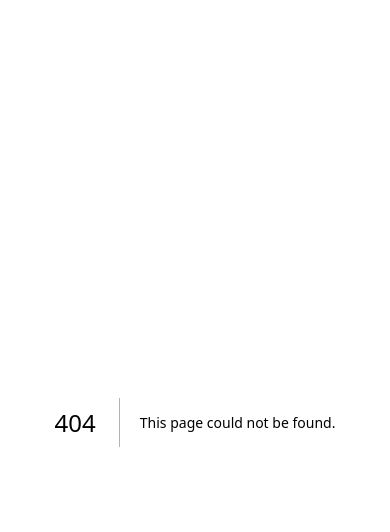
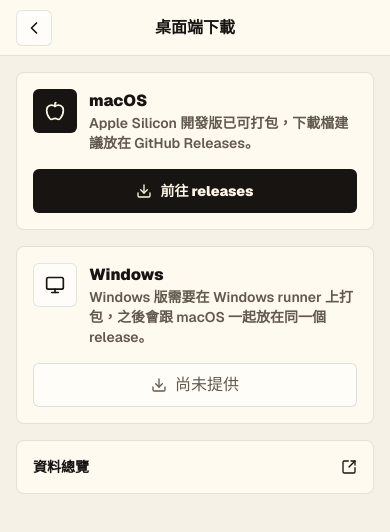
Before and after one commit to yuhsiangc0620/Echo, a Next.js app: page /desktop in a window 390 px wide. Before the commit this address had no page. Shown: the top 532 px of the page. Built offline with nearby package versions, Linux system fonts and the light colour scheme.

Commit message:
mobile update

```diff
--- a/src/app/_components/mobile-app-prototype.tsx
+++ b/src/app/_components/mobile-app-prototype.tsx
@@ -3,7 +3,7 @@
 import {
   BarChart3,
   Camera,
-  ChevronLeft,
+  MonitorDown,
   MessageCircle,
   Send,
 } from "lucide-react";
@@ -132,8 +132,12 @@
     <main className="min-h-screen bg-[#171412] text-[#171412]">
       <section className="mx-auto flex h-[100svh] min-h-[720px] w-full max-w-[480px] flex-col overflow-hidden bg-[#f6f1e7]">
         <header className="flex h-14 shrink-0 items-center justify-between border-b border-black/10 bg-[#fffaf0] px-4">
-          <Link className="grid size-9 place-items-center rounded-md border border-black/10 bg-white/60" href="/">
-            <ChevronLeft aria-hidden className="size-5" />
+          <Link
+            className="grid size-9 place-items-center rounded-md border border-black/10 bg-white/60"
+            href="/desktop"
+            aria-label="Desktop app downloads"
+          >
+            <MonitorDown aria-hidden className="size-4" />
           </Link>
           <h1 className="text-base font-black">Echo</h1>
           <Link
--- /dev/null
+++ b/src/app/desktop/page.tsx
@@ -0,0 +1,75 @@
+import { Apple, ChevronLeft, Download, Monitor, SquareArrowOutUpRight } from "lucide-react";
+import Link from "next/link";
+
+const RELEASES_URL = "https://github.com/yuhsiangc0620/Echo/releases";
+
+export default function DesktopPage() {
+  return (
+    <main className="min-h-screen bg-[#171412] text-[#171412]">
+      <section className="mx-auto min-h-screen w-full max-w-[480px] bg-[#f6f1e7]">
+        <header className="flex h-14 items-center justify-between border-b border-black/10 bg-[#fffaf0] px-4">
+          <Link className="grid size-9 place-items-center rounded-md border border-black/10 bg-white/60" href="/">
+            <ChevronLeft aria-hidden className="size-5" />
+          </Link>
+          <h1 className="text-base font-black">桌面端下載</h1>
+          <span className="size-9" />
+        </header>
+
+        <section className="space-y-4 px-4 py-4">
+          <article className="rounded-lg border border-black/10 bg-[#fffaf0] p-4">
+            <div className="mb-4 flex items-start gap-3">
+              <span className="grid size-11 shrink-0 place-items-center rounded-md bg-[#171412] text-[#fff7e6]">
+                <Apple aria-hidden className="size-5" />
+              </span>
+              <div>
+                <h2 className="font-black">macOS</h2>
+                <p className="text-sm font-semibold text-[#62594e]">
+                  Apple Silicon 開發版已可打包，下載檔建議放在 GitHub Releases。
+                </p>
+              </div>
+            </div>
+            <a
+              className="flex h-11 items-center justify-center gap-2 rounded-md bg-[#171412] px-4 text-sm font-black text-[#fff7e6]"
+              href={RELEASES_URL}
+              target="_blank"
+              rel="noreferrer"
+            >
+              <Download aria-hidden className="size-4" />
+              前往 releases
+            </a>
+          </article>
+
+          <article className="rounded-lg border border-black/10 bg-[#fffaf0] p-4">
+            <div className="mb-4 flex items-start gap-3">
+              <span className="grid size-11 shrink-0 place-items-center rounded-md border border-black/10 bg-white/60">
+                <Monitor aria-hidden className="size-5" />
+              </span>
+              <div>
+                <h2 className="font-black">Windows</h2>
+                <p className="text-sm font-semibold text-[#62594e]">
+                  Windows 版需要在 Windows runner 上打包，之後會跟 macOS 一起放在同一個 release。
+                </p>
+              </div>
+            </div>
+            <button
+              className="flex h-11 w-full items-center justify-center gap-2 rounded-md border border-black/12 bg-white/56 px-4 text-sm font-black text-[#62594e]"
+              type="button"
+              disabled
+            >
+              <Download aria-hidden className="size-4" />
+              尚未提供
+            </button>
+          </article>
+
+          <Link
+            className="flex items-center justify-between rounded-lg border border-black/10 bg-[#fffaf0] p-4 text-sm font-black"
+            href="/mobile/data"
+          >
+            資料總覽
+            <SquareArrowOutUpRight aria-hidden className="size-4" />
+          </Link>
+        </section>
+      </section>
+    </main>
+  );
+}
--- a/src/app/page.tsx
+++ b/src/app/page.tsx
@@ -1,5 +1,5 @@
-import EchoPrototype from "@/app/_components/echo-prototype";
+import MobileAppPrototype from "@/app/_components/mobile-app-prototype";
 
 export default function Home() {
-  return <EchoPrototype />;
+  return <MobileAppPrototype />;
 }
```
